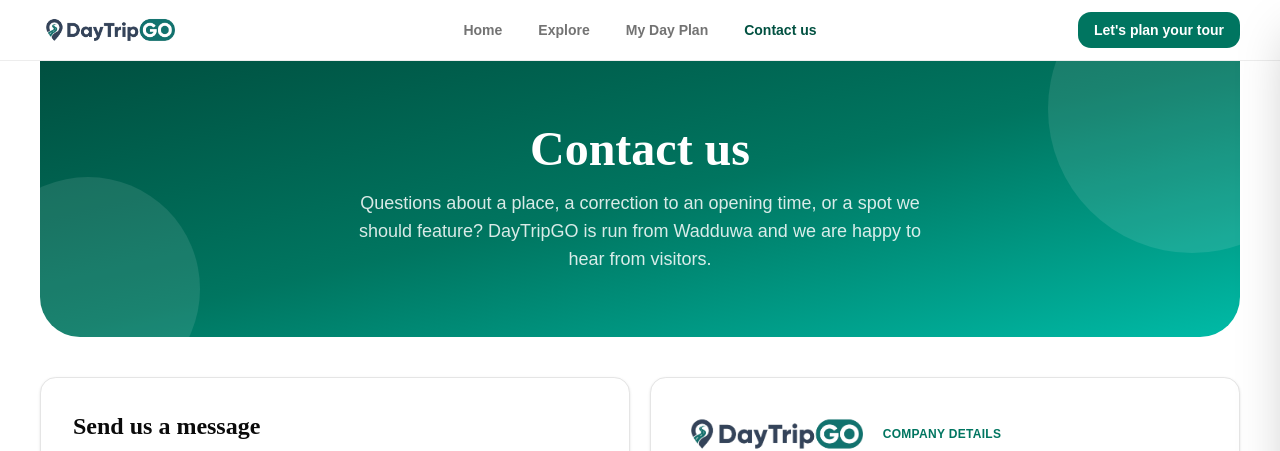
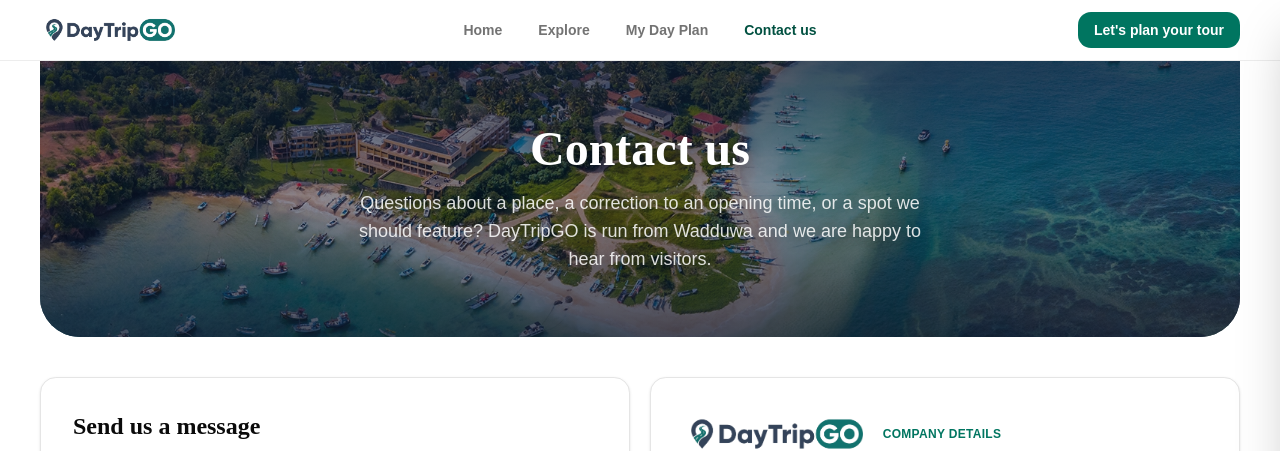
Before and after one commit to KMDS21/DayTripGo-Visit-Planner-and-Information-System, a React (Vite) app in the folder frontend/: page /contact in a window 1280 px wide. Shown: the top 451 px of the page. Built offline with nearby package versions, Linux system fonts and the light colour scheme; no server answers.

Commit message:
feat(site): page covers for the Explore and Contact heroes

```diff
--- a/frontend/src/pages/AdminContentPage.jsx
+++ b/frontend/src/pages/AdminContentPage.jsx
@@ -363,8 +363,8 @@
             <div className="rounded-3xl border border-border bg-card p-6 shadow-sm sm:p-8">
               <h2 className="text-lg font-bold">Cover photo</h2>
               <p className="mt-1 text-sm text-muted-foreground">
-                Pick the photo shown behind the Explore page banner. Any image uploaded on the Attractive Places page can be
-                used.
+                Fallback photo shown behind the Explore page banner if its cover image is missing. Any image uploaded on the
+                Attractive Places page can be used.
               </p>
 
               {placesLoading && <Loader label="Loading images…" />}
--- a/frontend/src/pages/ContactPage.jsx
+++ b/frontend/src/pages/ContactPage.jsx
@@ -122,16 +122,26 @@
 
   return (
     <div className="space-y-10 pb-8">
-      {/* Hero */}
-      <section className="relative overflow-hidden rounded-b-[2.5rem] bg-gradient-to-br from-brand-dark via-brand to-teal-500 px-4 py-12 text-white sm:px-6 sm:py-16">
-        <div className="mx-auto max-w-3xl text-center">
+      {/* Hero — page cover image under the same green wash as the Explore hero */}
+      <section className="relative overflow-hidden rounded-b-[2.5rem] bg-slate-900 px-4 py-12 text-white sm:px-6 sm:py-16">
+        <img
+          src="/Contact%20us%20page%20page%20cover.webp"
+          alt=""
+          aria-hidden="true"
+          loading="lazy"
+          decoding="async"
+          className="absolute inset-0 h-full w-full object-cover"
+        />
+        <div
+          aria-hidden="true"
+          className="absolute inset-0 bg-gradient-to-b from-slate-900/70 via-slate-900/45 to-slate-900/75"
+        />
+        <div className="relative mx-auto max-w-3xl text-center [text-shadow:0_1px_16px_rgba(0,0,0,0.45)]">
           <h1 className="font-heading text-3xl font-bold sm:text-4xl lg:text-5xl">{get('hero_title')}</h1>
           <p className="mx-auto mt-4 max-w-xl text-base text-white/85 sm:text-lg">
             {get('hero_subtitle')}
           </p>
         </div>
-        <div aria-hidden="true" className="pointer-events-none absolute -right-24 -top-24 h-72 w-72 rounded-full bg-white/10" />
-        <div aria-hidden="true" className="pointer-events-none absolute -bottom-16 -left-16 h-56 w-56 rounded-full bg-white/10" />
       </section>
 
       {/* Left: user form — Right: company details */}
--- a/frontend/src/pages/ExplorePage.jsx
+++ b/frontend/src/pages/ExplorePage.jsx
@@ -21,7 +21,8 @@
     hero_subtitle:
       'Every verified spot within 25 km of Wadduwa in one place. Filter by category, check opening times, and add your favourites straight to the day plan.',
   });
-  // Cover photo chosen in the Explore page content editor (any uploaded place image).
+  // Fallback cover photo chosen in the Explore page content editor (any uploaded
+  // place image). It only appears if the bundled Explore page cover fails to load.
   const cover = get('explore_cover');
   const { places, categories, activeCategory, loading, error, selectCategory, refresh } = usePlaces();
   const { addPlace, hasPlace } = useVisitPlan();
@@ -49,25 +50,34 @@
 
   return (
     <div className="space-y-8 pb-8">
-      {/* Hero (with the admin-chosen cover photo when one is set) */}
-      <section className="relative overflow-hidden rounded-b-[2.5rem] bg-gradient-to-br from-brand-dark via-brand to-teal-500 px-4 py-12 text-white sm:px-6 sm:py-16">
-        {cover && (
-          <>
-            <img src={cover} alt="" aria-hidden="true" className="absolute inset-0 h-full w-full object-cover" />
-            <div
-              aria-hidden="true"
-              className="absolute inset-0 bg-gradient-to-br from-brand-dark/75 via-brand/65 to-teal-600/60"
-            />
-          </>
-        )}
-        <div className="relative mx-auto max-w-3xl text-center">
+      {/* Hero — the bundled Explore page cover under a light green wash so the
+          photo stays visible; the admin-chosen cover from the content editor is
+          only used if that file ever fails to load, so the banner is never bare. */}
+      <section className="relative overflow-hidden rounded-b-[2.5rem] bg-slate-900 px-4 py-12 text-white sm:px-6 sm:py-16">
+        <img
+          src="/explore%20page%20page%20cover.jpg"
+          alt=""
+          aria-hidden="true"
+          loading="lazy"
+          decoding="async"
+          onError={(event) => {
+            const el = event.currentTarget;
+            if (!cover || el.dataset.fallback === '1') return; // never loop
+            el.dataset.fallback = '1';
+            el.src = cover;
+          }}
+          className="absolute inset-0 h-full w-full object-cover"
+        />
+        <div
+          aria-hidden="true"
+          className="absolute inset-0 bg-gradient-to-b from-slate-900/70 via-slate-900/45 to-slate-900/75"
+        />
+        <div className="relative mx-auto max-w-3xl text-center [text-shadow:0_1px_16px_rgba(0,0,0,0.45)]">
           <h1 className="font-heading text-3xl font-bold sm:text-4xl lg:text-5xl">{get('hero_title')}</h1>
           <p className="mx-auto mt-4 max-w-xl text-base text-white/85 sm:text-lg">
             {get('hero_subtitle')}
           </p>
         </div>
-        <div aria-hidden="true" className="pointer-events-none absolute -right-24 -top-24 h-72 w-72 rounded-full bg-white/10" />
-        <div aria-hidden="true" className="pointer-events-none absolute -bottom-16 -left-16 h-56 w-56 rounded-full bg-white/10" />
       </section>
 
       {/* Filter row */}
```
Also changed, not shown: frontend/public/Contact us page page cover.webp (added), frontend/public/explore page page cover.jpg (added), 1 other file (tests, documents, lock files or other folders).
